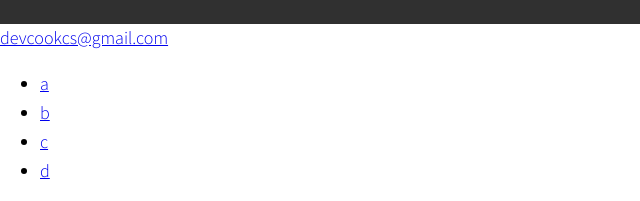
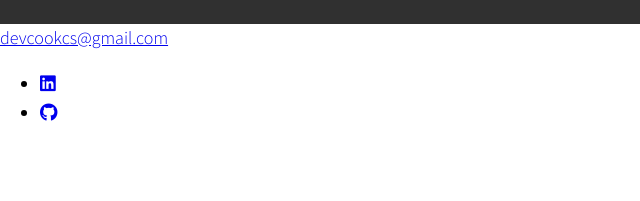
Before and after one commit to DevinCookcs/Portfolio, a plain HTML site: page index.html in a window 1280 px wide. Shown: the part 2661-2862 px from the top of the page, 0-640 px from the left. After the commit the page ends 2807 px from the top, so only its background shows below. Drawn offline with nearby package versions, Linux system fonts and the light colour scheme.

Commit message:
added github and linkedin icons

```diff
--- a/index.html
+++ b/index.html
@@ -8,6 +8,7 @@
   <link rel="stylesheet" href="https://cdnjs.cloudflare.com/ajax/libs/font-awesome/5.11.2/css/all.css" integrity="sha256-46qynGAkLSFpVbEBog43gvNhfrOj+BmwXdxFgVK/Kvc=" crossorigin="anonymous" />
   <!-- fonts -->
   <link rel="stylesheet" href="https://fonts.googleapis.com/css?family=Source+Code+Pro:400,900|Source+Sans+Pro:300,900&display=swap">
+  <script src="https://kit.fontawesome.com/80e4ea96d7.js" crossorigin="anonymous"></script>
 
   <link rel="stylesheet" href="style.css">
 </head>
@@ -107,10 +108,26 @@
   <footer>
     <a href="mailto:devcookcs@gmail.com" class="footer-link">devcookcs@gmail.com</a>
     <ul class="social-list">
-      <li class="social-list-item"><a class="social-list-link" href="https://codepen.io">a</a></li>
-      <li class="social-list-item"><a class="social-list-link" href="http://dribbble.com">b</a></li>
-      <li class="social-list-item"><a class="social-list-link" href="https://twitter.com">c</a></li>
-      <li class="social-list-item"><a class="social-list-link" href="https://github.com">d</a></li>
+      <li class="social-list-item">
+        <a class="social-list-link" href="https://linkedin.com">
+          <i class="fa-brands fa-linkedin"></i>
+        </a>
+      </li>
+      <li class="social-list-item">
+        <a class="social-list-link" href="https://github.com">
+          <i class="fa-brands fa-github"></i>
+        </a>
+      </li>
+      <!-- <li class="social-list-item">
+        <a class="social-list-link" href="https://twitter.com">
+
+        </a>
+      </li>
+      <li class="social-list-item">
+        <a class="social-list-link" href="https://github.com">
+
+        </a>
+      </li> -->
 
     </ul>
   </footer>
```
